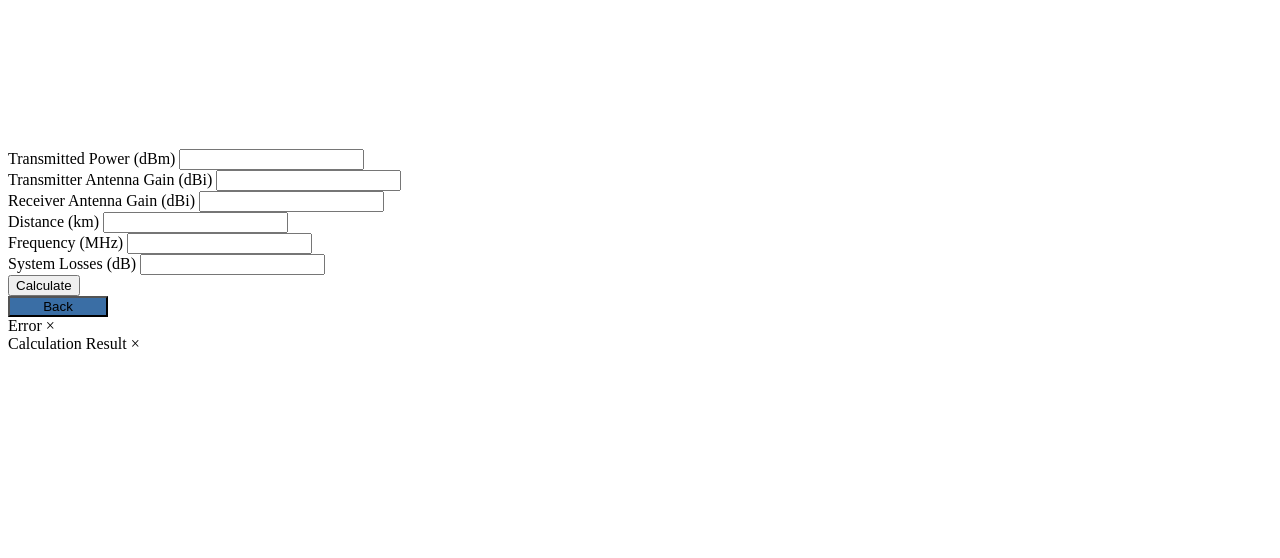
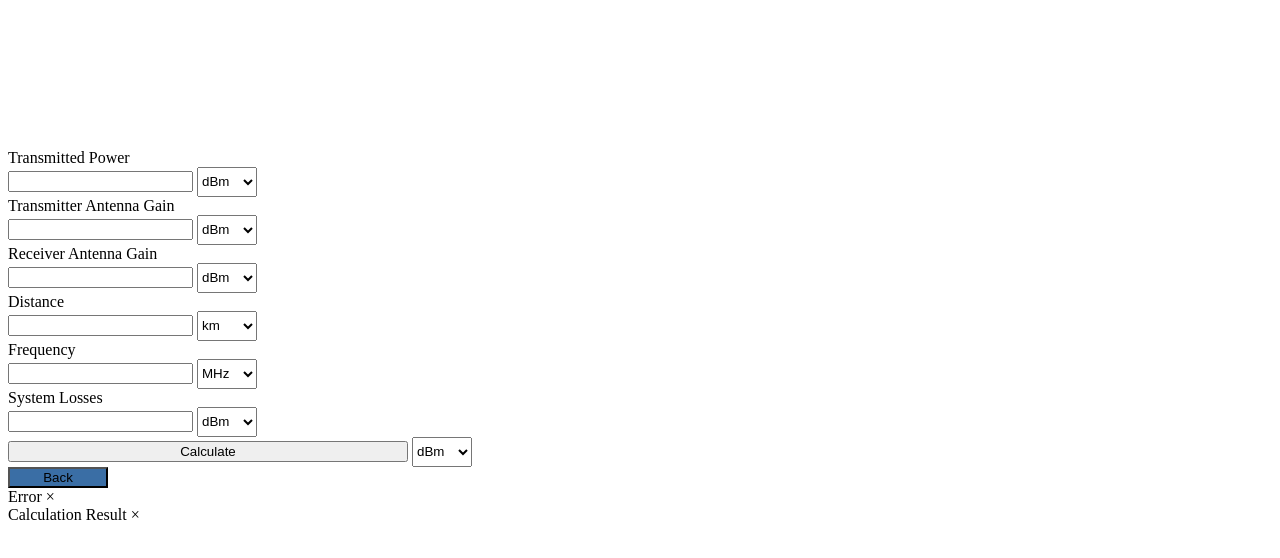
Before and after one commit to RaghadMusleh1/Wireless, a website with bundled scripts: page linkBudget.html in a window 1280 px wide. Shown: the part 124-682 px from the top of the page. Built offline with nearby package versions, Linux system fonts and the light colour scheme.

Commit message:
Update linkBudget.html

```diff
--- a/linkBudget.html
+++ b/linkBudget.html
@@ -12,43 +12,100 @@
     Link Budget Calculator
   </h1>
     <div style="padding-top: 130px;"></div>
+
     <div class="top">
       <div class="form-row">
         <div class="form-group">
-          <label>Transmitted Power (dBm)</label>
-          <input type="number" id="pt">
+          <label>Transmitted Power</label>
+          <div>
+            <input type="number" id="pt">
+            <select id="ptUnit" style="height:30px; width: 60px;">
+              <option value="dBm">dBm</option>
+              <option value="dB">dB</option>
+              <option value="watt">watt</option>
+            </select>
+          </div>
         </div>
+
         <div class="form-group">
-          <label>Transmitter Antenna Gain (dBi)</label>
-          <input type="number" id="gt">
+          <label>Transmitter Antenna Gain</label>
+          <div>
+            <input type="number" id="gt">
+            <select id="gtUnit" style="height:30px; width: 60px;">
+              <option value="dBm">dBm</option>
+              <option value="dB">dB</option>
+              <option value="watt">watt</option>
+            </select>
+          </div>
         </div>
       </div>
 
       <div class="form-row">
         <div class="form-group">
-          <label>Receiver Antenna Gain (dBi)</label>
-          <input type="number" id="gr">
+          <label>Receiver Antenna Gain</label>
+          <div>
+            <input type="number" id="gr">
+            <select id="grUnit" style="height:30px; width: 60px;">
+              <option value="dBm">dBm</option>
+              <option value="dB">dB</option>
+              <option value="watt">watt</option>
+            </select>
+          </div>
         </div>
+
         <div class="form-group">
-          <label>Distance (km)</label>
-          <input type="number" id="d">
+          <label>Distance</label>
+          <div>
+            <input type="number" id="d">
+            <select id="distanceUnit" style="height:30px; width: 60px;">
+              <option value="km">km</option>
+              <option value="m">m</option>
+            </select>
+          </div>
         </div>
       </div>
 
       <div class="form-row">
         <div class="form-group">
-          <label>Frequency (MHz)</label>
-          <input type="number" id="f">
+          <label>Frequency</label>
+          <div>
+            <input type="number" id="f">
+            <select id="freqUnit" style="height:30px; width: 60px;">
+              <option value="MHz">MHz</option>
+              <option value="GHz">GHz</option>
+              <option value="kHz">kHz</option>
+            </select>
+          </div>
         </div>
+
         <div class="form-group">
-          <label>System Losses (dB)</label>
-          <input type="number" id="ls">
+          <label>System Losses</label>
+          <div>
+            <input type="number" id="ls">
+            <select id="lsUnit" style="height:30px; width: 60px;">
+              <option value="dBm">dBm</option>
+              <option value="dB">dB</option>
+              <option value="watt">watt</option>
+            </select>
+          </div>
         </div>
       </div>
+      <div class="form-row">
+        <div>
+          <button style="width: 400px;" onclick="calculateLinkBudget() ">Calculate</button>
+        <select id="unitType" style="height: 30px;width: 60px;">
+          <option value="dbm">dBm</option>
+          <option value="db">dB</option>
+          <option value="watt">Watt</option>
+        </select>
+        </div>
+    </div>
 
-      <button onclick="calculateLinkBudget()">Calculate</button>
     </div>
+
     <button style="background-color: #3a6ea5; width: 100px;" onclick="window.location.href='index.html'">Back</button>
+
+    </div>
   </div>
 
   <!-- Error Box -->
```
